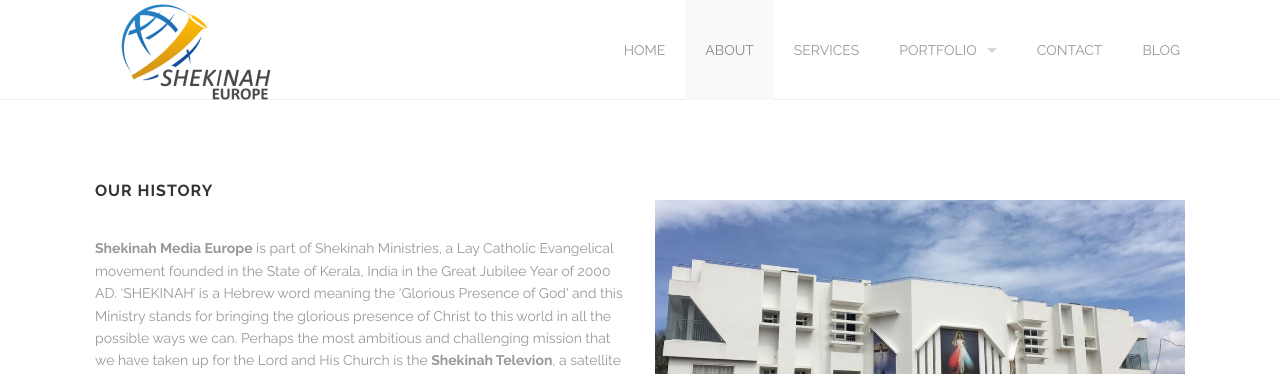
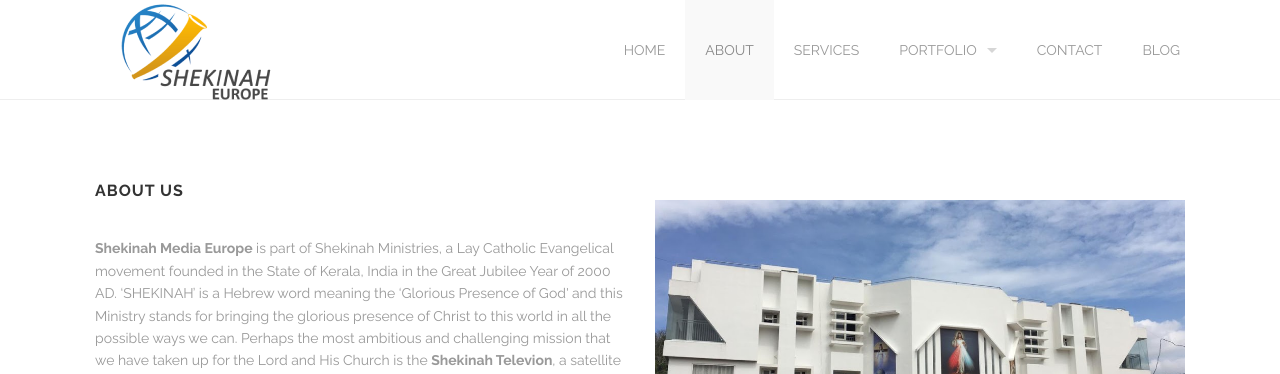
Before and after one commit to Shekinah-Europe/shekinaheurope.github.io, a Jekyll site: the page built from about.html, in a window 1280 px wide. Shown: the top 374 px of the page. Built offline with Jekyll 4.4.1, drawn with Linux system fonts in a browser that asks for light colours.

Commit message:
Updated About page

```diff
--- a/about.html
+++ b/about.html
@@ -61,7 +61,7 @@
 <div class='full'>
   <div class='row'>
     <div class='medium-6 columns'>
-      <h3>Our history</h3>
+      <h3>About Us</h3>
       <div class='spacing'></div>
       <p><b>Shekinah Media Europe</b> is part of Shekinah Ministries, a Lay Catholic Evangelical
         movement founded in the State of Kerala, India in the Great Jubilee Year of 2000
```
Also changed, not shown: 2 other files.
